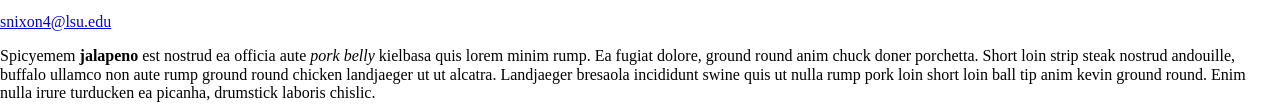
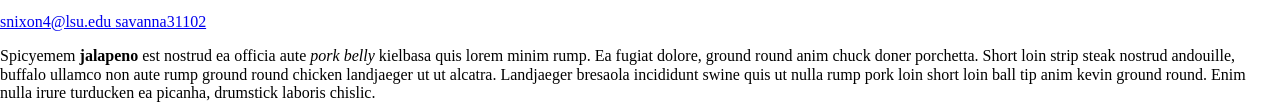
Before and after one commit to savnixon/Savs-Resume-, a plain HTML site: page index.html in a window 1280 px wide. Shown: the part 1412-1516 px from the top of the page. Drawn offline with Linux system fonts and the light colour scheme.

Commit message:
pinterest fix

```diff
--- a/index.html
+++ b/index.html
@@ -37,5 +37,5 @@
 </html>
 <a href="mailto:snixon4@lsu.edu">snixon4@lsu.edu
 </a>
-
+<a href="https://www.pinterest.com/savanna31102/" target="_blank">savanna31102</a>
 <p>Spicyemem <strong>jalapeno</strong>  est nostrud ea officia aute <em>pork belly</em> kielbasa quis lorem minim rump. Ea fugiat dolore, ground round anim chuck doner porchetta. Short loin strip steak nostrud andouille, buffalo ullamco non aute rump ground round chicken landjaeger ut ut alcatra. Landjaeger bresaola incididunt swine quis ut nulla rump pork loin short loin ball tip anim kevin ground round. Enim nulla irure turducken ea picanha, drumstick laboris chislic.</p>
```
